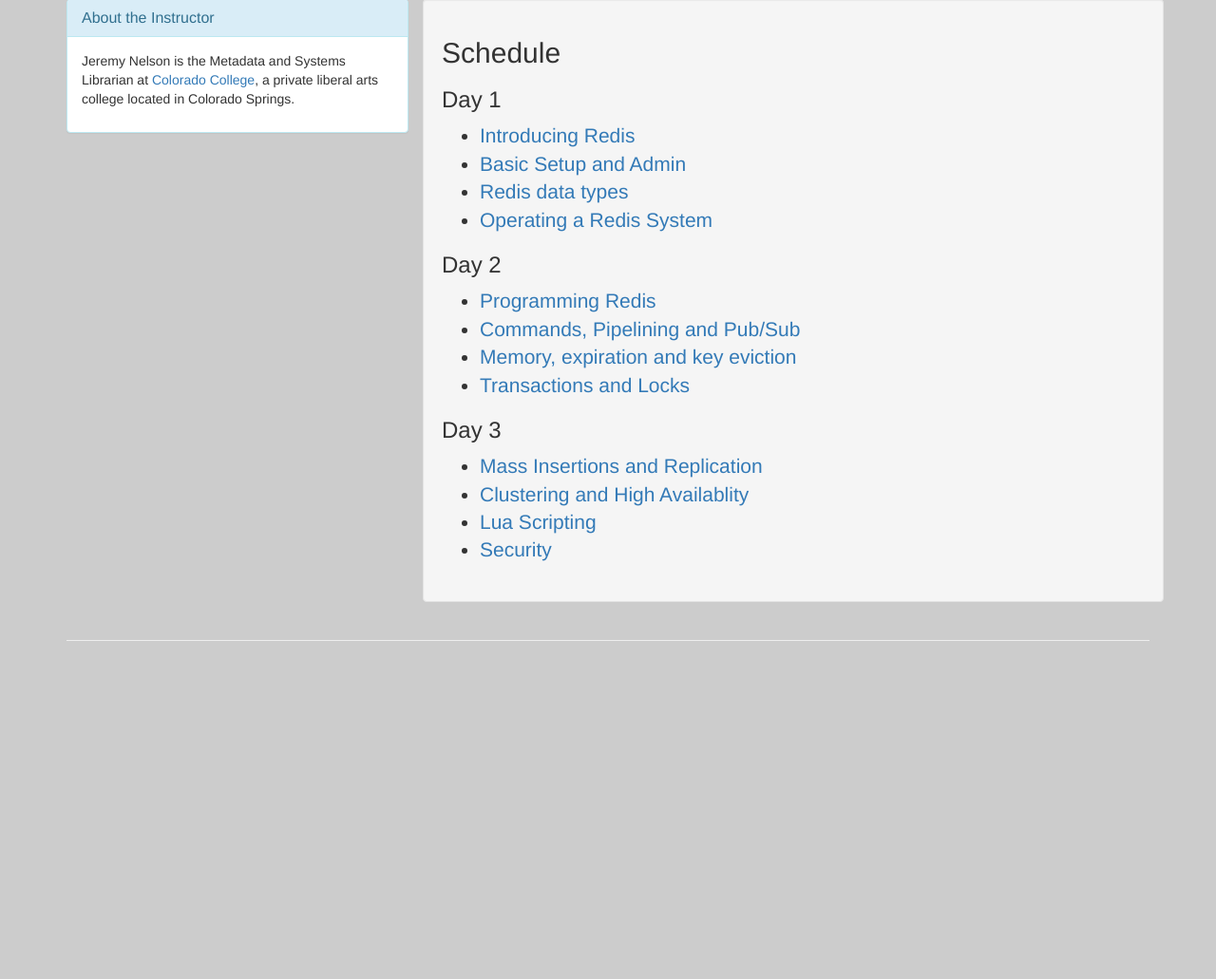
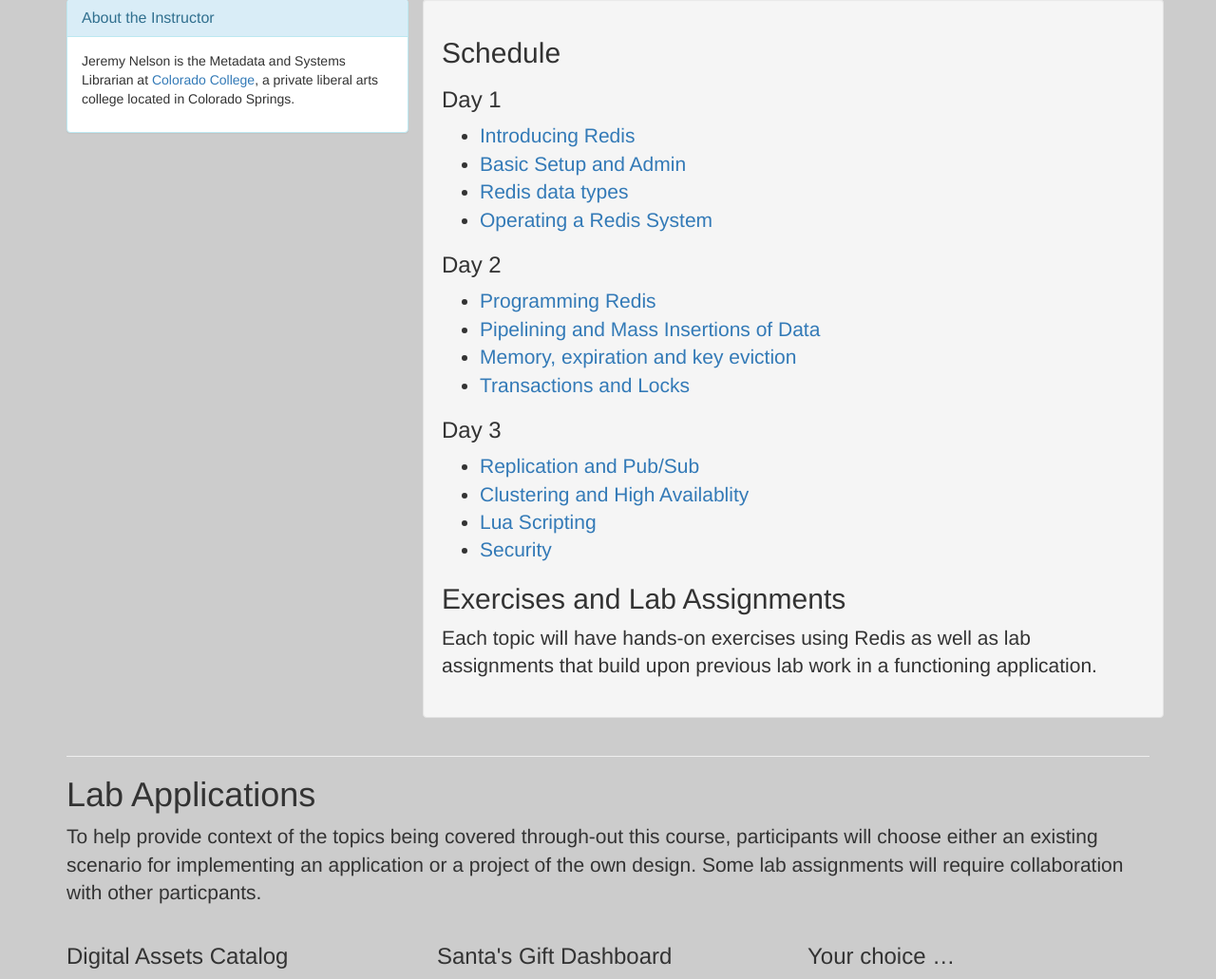
Before and after one commit to jermnelson/introduction-to-redis, a Flask app: page /introducing-redis in a window 1280 px wide. Shown: the part 768-1799 px from the top of the page at 95% size. Before the commit the page ends 1443 px from the top, so only its background shows below. Run offline with Flask 2, Linux system fonts and the light colour scheme; some libraries are stand-ins or nearby versions.

Commit message:
all topics have min content, renamed two topic areas

```diff
--- a/app.py
+++ b/app.py
@@ -35,18 +35,18 @@
     ('programming-redis', {
         'location': '05-programming-redis',
         'title': 'Programming Redis'}),
-    ('commands-pipelining-and-pubsub', {
-        'location': '06-commands-pipelining-and-pubsub',
-        'title': 'Commands, Pipelining and Pub/Sub'}),
+    ('pipelining-and-mass-insertions', {
+        'location': '06-pipelining-and-mass-insertions',
+        'title': 'Pipelining and Mass Insertions of Data'}),
     ('memory-expiration-and-key-eviction', {
         'location': '07-memory-expiration-and-key-eviction',
         'title': 'Memory, expiration and key eviction'}),
     ('transactions-and-locks', {
         'location': '08-transactions-and-locks',
         'title': 'Transactions and Locks'}),
-    ('mass-insertions-and-replication', {
-        'location': '09-mass-insertions-and-replication',
-        'title': 'Mass Insertions and Replication'}),
+    ('replication-and-pubsub', {
+        'location': '09-replication-and-pubsub',
+        'title': 'Replication and Pub/Sub'}),
     ('clustering-and-ha', {
         'location': '10-clustering-and-ha',
         'title': 'Clustering and High Availablity'}),
--- a/templates/introducing-redis.html
+++ b/templates/introducing-redis.html
@@ -48,19 +48,38 @@
     </ul>
     <h3>Day 2</h3>
     <ul class="lead">
-     {% for key in ['programming-redis', 'commands-pipelining-and-pubsub', 'memory-expiration-and-key-eviction', 'transactions-and-locks'] %}
+     {% for key in ['programming-redis', 'pipelining-and-mass-insertions', 'memory-expiration-and-key-eviction', 'transactions-and-locks'] %}
      <li><a href="{{ url_for('topic_view', topic=key) }}">{{ topics[key].get('title') }}</a></li>
      {% endfor %}
     </ul>
     <h3>Day 3</h3>
     <ul class="lead">
-     {% for key in ['mass-insertions-and-replication', 'clustering-and-ha', 'lua-scripting', 'security'] %}
+     {% for key in ['replication-and-pubsub', 'clustering-and-ha', 'lua-scripting', 'security'] %}
      <li><a href="{{ url_for('topic_view', topic=key) }}">{{ topics[key].get('title') }}</a></li>
      {% endfor %}
     </ul>
+    <h2>Exercises and Lab Assignments</h2>
+    <p class="lead">Each topic will have hands-on exercises using Redis as well as lab assignments that build upon
+    previous lab work in a functioning application.
+    </p>
   {# END About Course #}
   </div>
 </div>
 <hr>
-
+<h1>Lab Applications</h1>
+<p class="lead">To help provide context of the topics being covered through-out this course,
+participants will choose either an existing scenario for implementing an application or a project
+of the own design. Some lab assignments will require collaboration with other particpants.
+</p>
+<div class="row">
+ <div class="col-md-4">
+  <h3>Digital Assets Catalog</h3>
+ </div>
+ <div class="col-md-4">
+  <h3>Santa's Gift Dashboard</h3>
+ </div>
+ <div class="col-md-4">
+  <h3>Your choice &hellip;</h3>
+ </div>
+</div>
 {% endblock %}
--- a/templates/commands-pipelining-and-pubsub.html
+++ b/templates/pipelining-and-mass-insertions.html
@@ -3,7 +3,11 @@
 {% block body %}
 <div class="row page-header">
  <div class="col-md-12 well">
-  <h1>Commands, Pipelining and Pub/Sub</h1>
+  <h1>Pipelining and Mass Insertions of Data</h1>
+  <p class="lead">
+   This topic explores a couple of methods of inserting large amounts of data into Redis.
+
+  </p>
   {% include 'snippets/topic-nav.html' %}
  </div>
 </div>
```
Also changed, not shown: templates/mass-insertions-and-replication.html (deleted, +0 -16 lines), templates/replication-and-pubsub.html (added, +20 -0 lines), 2 other files.
